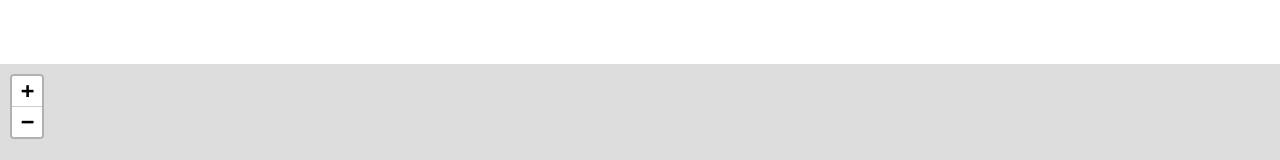
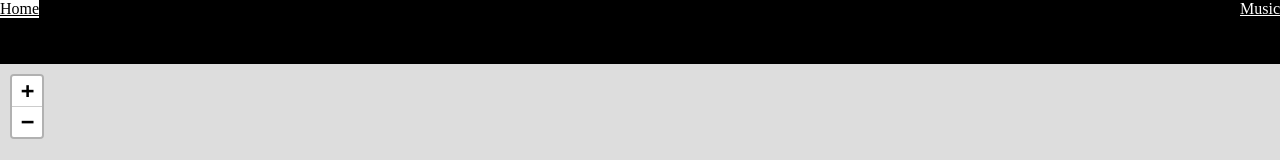
Before and after one commit to Ovens-Syntax/oven.codes, a plain HTML site: page Dragon-Map/dragon.html in a window 1280 px wide. Shown: the top 160 px of the page. Drawn offline with nearby package versions, Linux system fonts and the light colour scheme; a web font is replaced by a local one.

Commit message:
add stuff before move

```diff
--- a/Dragon-Map/dragon.html
+++ b/Dragon-Map/dragon.html
@@ -5,11 +5,19 @@
  <meta charset="UTF-8">
  <meta http-equiv="X-UA-Compatible" content="IE=edge">
  <meta name="viewport" content="width=device-width, initial-scale=1.0">
+ <link rel="stylesheet" href="../style.css">
  <link rel="stylesheet" href="https://unpkg.com/leaflet@1.9.4/dist/leaflet.css" integrity="sha256-p4NxAoJBhIIN+hmNHrzRCf9tD/miZyoHS5obTRR9BMY=" crossorigin="" />
 <script src="https://unpkg.com/leaflet@1.9.4/dist/leaflet.js" integrity="sha256-20nQCchB9co0qIjJZRGuk2/Z9VM+kNiyxNV1lvTlZBo=" crossorigin=""></script>
  <!-- Personal Website -->
 </head>
 <body>
+
+<div class="page-grid">
+<div style="height: 100vh";>
+<div class="navbar">
+	<a href="../index.html" class="navlinks">Home</a>
+	<a href="../music.html" class="navlinks">Music</a>
+</div>
 
 <style>
 #map {position: absolute; top: 5vw; bottom: 0; left: 0; right: 0;}
```
